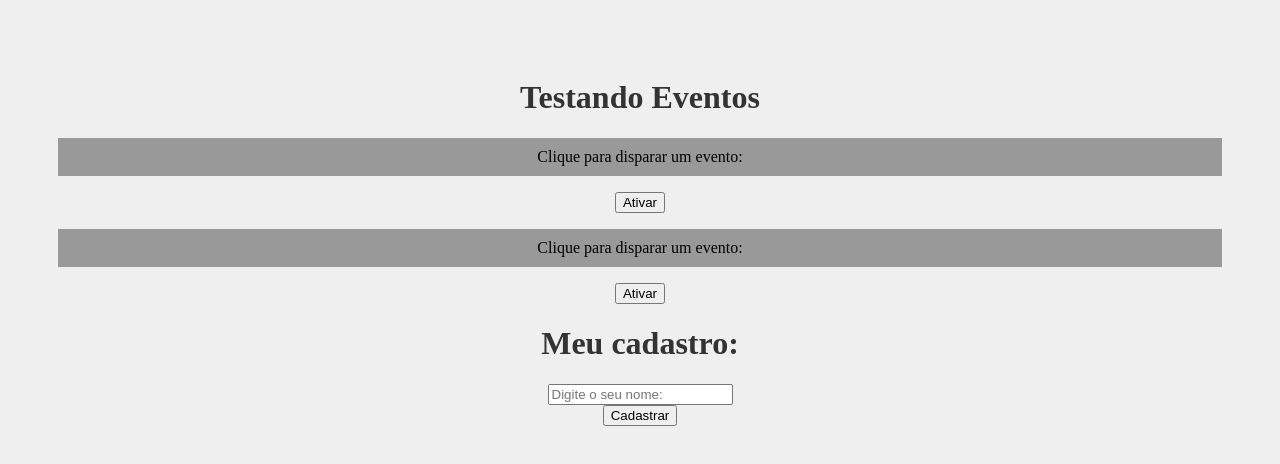
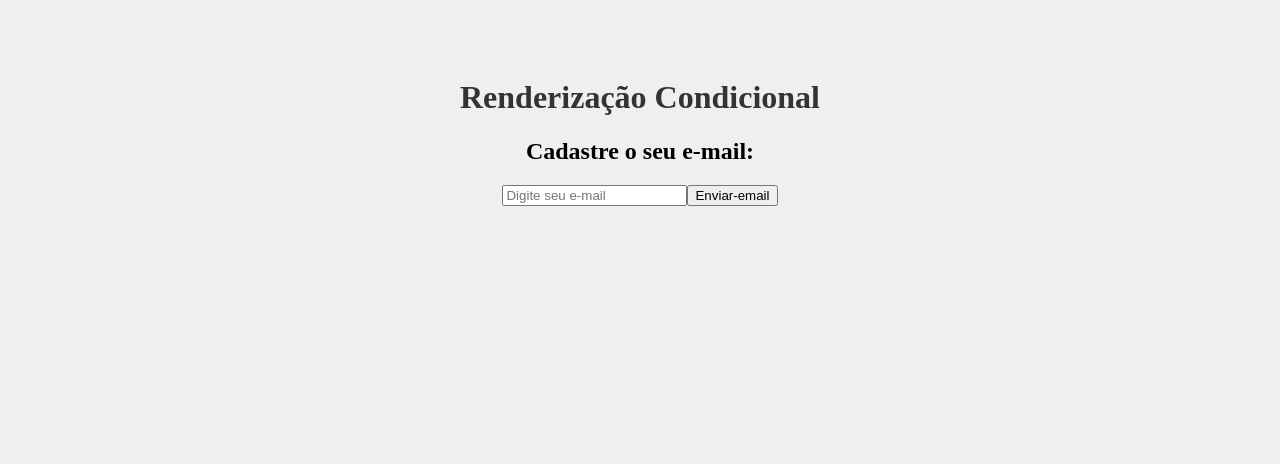
Before and after one commit to GabrielaPSantos/meu-projeto, a React (Create React App) app: page / in a window 1280 px wide. Shown: the top 464 px of the page. Built offline with nearby package versions, Linux system fonts and the light colour scheme.

Commit message:
atualizado

```diff
--- a/src/App.js
+++ b/src/App.js
@@ -1,43 +1,15 @@
 import './App.css';
-/*import SayMyName from './components/SayMyName';
-import Pessoa from './components/Pessoa';
-import Frase from './components/Frase';
-import List from './components/List'; */
-import Evento from './components/Evento';
-import Form from './components/Form'
+import Condicional from './components/Condicional';
 
 function App() {
 
   return(
      <div className="App">
-      <h1>Testando Eventos</h1>
-      <Evento numero= "1"/>
-       <Evento numero= "2"/>
-       <Form />
+      <h1>Renderização Condicional</h1>
+      <Condicional />
       </div>
   )
 
-
-
-  /* const nome = "Maria"
-
-  return (
-    <div className="App">
-      <h1>Testando CSS</h1>   ----------
-      <Frase />
-      <Frase />
-      <SayMyName nome="Matheus"/>
-      <SayMyName nome="João"/>
-      <SayMyName nome={nome}/>
-      <Pessoa
-       nome="Rodrigo"
-       idade="28"
-       profissao="Programador"
-       foto="https://encrypted-tbn0.gstatic.com/images?q=tbn:ANd9GcTiWusL5QH9Hq-R0WV53WB1DgXpsCf11-M1tQ&s"/>
-       <List />
-    </div>
-  );
-  */
 }
 
 export default App;
--- /dev/null
+++ b/src/components/Condicional.js
@@ -0,0 +1,35 @@
+import { useState } from "react"
+
+function Condicional() {
+
+    const [email, setEmail] = useState()
+    const [userEmail, setUserEmail] = useState()
+
+    function enviarEmail(e) {   // não envia para lugar nenhum
+        e.preventDefault()
+        setUserEmail(email)
+    }
+
+    function limparEmail() {
+        setUserEmail("")
+    }
+
+    return (
+        <div>
+            <h2>Cadastre o seu e-mail:</h2>
+            <form>
+                <input type="email" placeholder="Digite seu e-mail" onChange={(e) => setEmail(e.target.value)}/>
+                <button type="submit" onClick={enviarEmail}>Enviar-email</button>
+                {userEmail && (
+                    <div>
+                        <p>O e-mail do usuario é: {userEmail}</p>
+                        <button onClick={limparEmail}>Limpar Email</button>
+                    </div>
+                )}
+            </form>
+        </div>
+    )
+
+}
+
+export default Condicional
--- a/src/components/Evento.js
+++ b/src/components/Evento.js
@@ -1,13 +1,20 @@
-function Evento({numero}) {
+import Button from "./eventos/Button"
+
+function Evento() {
 
     function meuEvento() {
-        console.log(`Opa, fui ativado ${numero}`)
+        console.log('Ativando primeiro evento!')
+    }
+
+    function segundoEvento() {
+        console.log('Ativando o segundo evento!')
     }
 
     return(
         <div>
             <p>Clique para disparar um evento:</p>
-            <button onClick={meuEvento}>Ativar</button>
+            <Button event={meuEvento} text="Primeiro Evento" />
+            <Button event={segundoEvento} text="Segundo Evento" />
         </div>
     )
 }
--- a/src/components/Form.js
+++ b/src/components/Form.js
@@ -1,15 +1,34 @@
+import { useState } from "react"
+
 function Form() {
     function cadastrarUsuario(e) {
         e.preventDefault()
-        console.log('Cadastrou o usuario!')
+        console.log(`Usuario ${name} foi cadastrado com a senha: ${password}`)
     }
+
+    const [name, setName] = useState()
+    const [password, setPassword] = useState()
 
     return(
         <div>
             <h1>Meu cadastro:</h1>
             <form onSubmit={cadastrarUsuario}>
                 <div>
-                    <input type="text" placeholder="Digite o seu nome:"/>
+                    <label htmlFor="name">Nome:</label>
+                    <input type="text"
+                    id="name"
+                    name="name"
+                    placeholder="Digite o seu nome:"
+                    onChange={(e) => setName(e.target.value)}
+                    />
+                </div>
+                <div>
+                    <label htmlFor="password">Senha:</label>
+                    <input type="password"
+                    id="password"
+                    name="password"
+                    placeholder="Digite sua senha:"
+                    onChange={(e) => setPassword(e.target.value)} />
                 </div>
                 <div>
                     <input type="submit" value="Cadastrar"/>
--- /dev/null
+++ b/src/components/eventos/Button.js
@@ -0,0 +1,5 @@
+function Button (props) {
+    return <button onClick={props.event}>{props.text}</button>
+}
+
+export default Button
```
